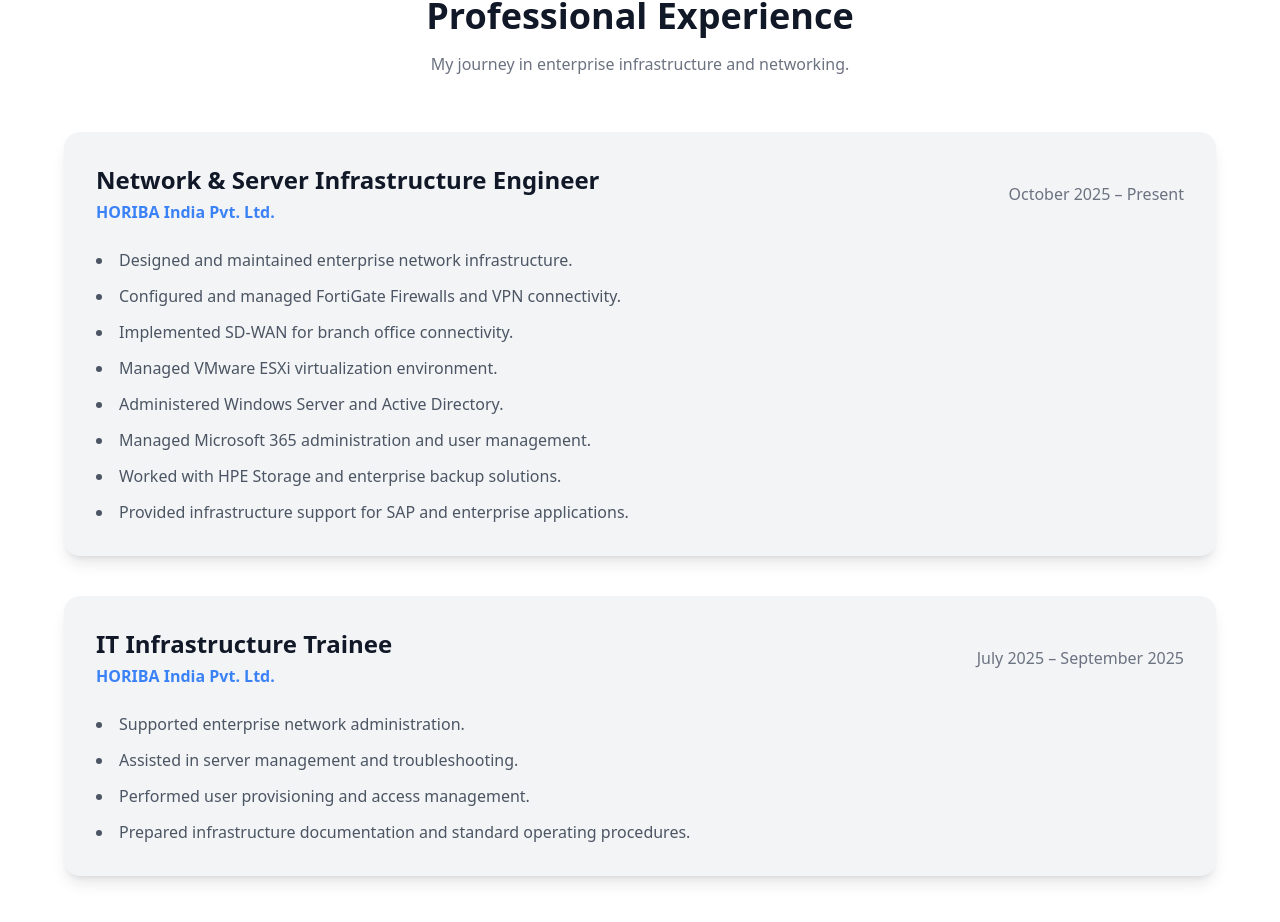
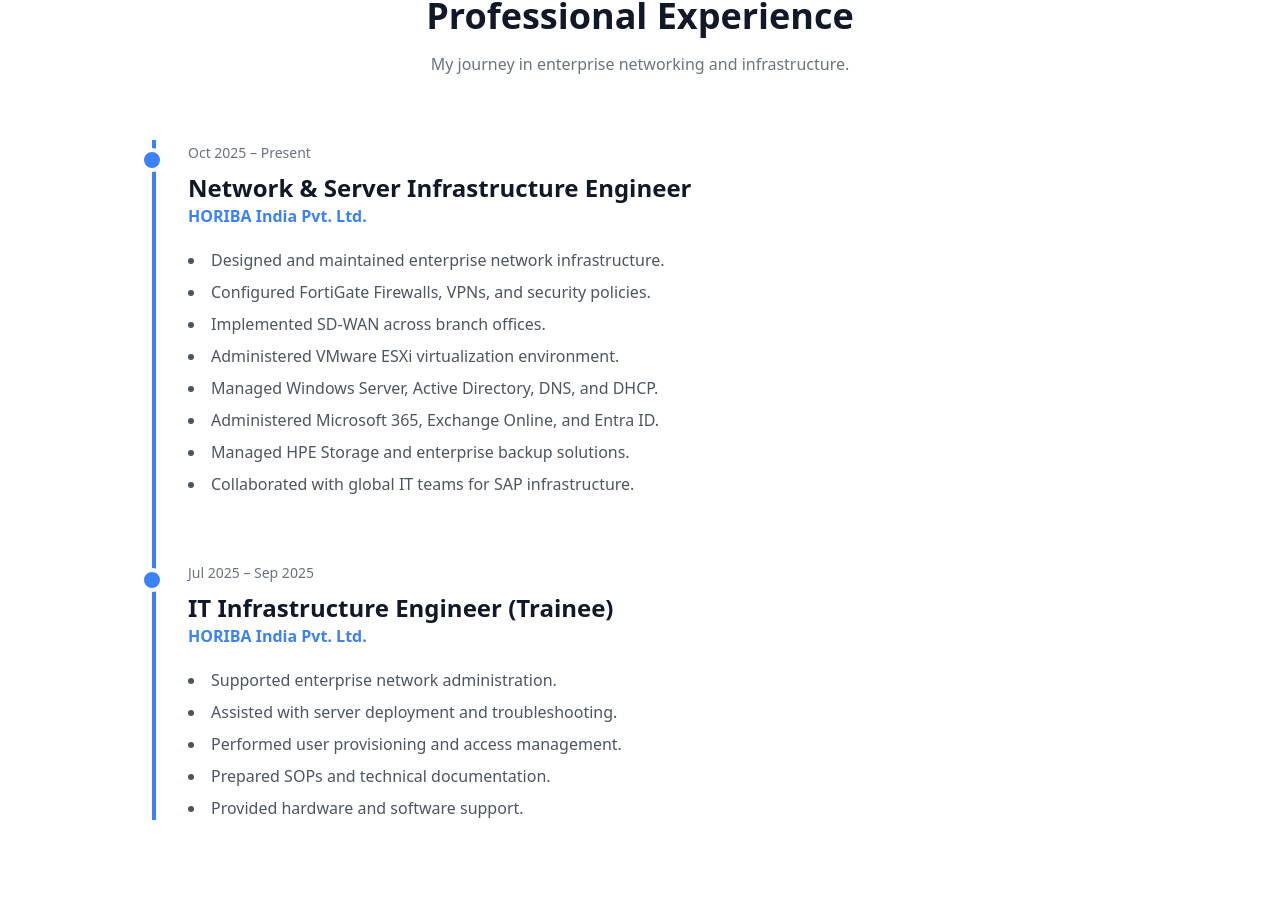
Before and after one commit to Shiven-gupta/my-portfolio, a React (Create React App) app: page / in a window 1280 px wide. Shown: the part 3636-4558 px from the top of the page. Built offline with nearby package versions, Linux system fonts and the light colour scheme.

Commit message:
Experience.jsx

```diff
--- a/src/components/Experience.jsx
+++ b/src/components/Experience.jsx
@@ -1,29 +1,30 @@
 export default function Experience() {
   const experiences = [
     {
+      role: "Network & Server Infrastructure Engineer",
       company: "HORIBA India Pvt. Ltd.",
-      role: "Network & Server Infrastructure Engineer",
-      duration: "October 2025 – Present",
+      duration: "Oct 2025 – Present",
       responsibilities: [
         "Designed and maintained enterprise network infrastructure.",
-        "Configured and managed FortiGate Firewalls and VPN connectivity.",
-        "Implemented SD-WAN for branch office connectivity.",
-        "Managed VMware ESXi virtualization environment.",
-        "Administered Windows Server and Active Directory.",
-        "Managed Microsoft 365 administration and user management.",
-        "Worked with HPE Storage and enterprise backup solutions.",
-        "Provided infrastructure support for SAP and enterprise applications.",
+        "Configured FortiGate Firewalls, VPNs, and security policies.",
+        "Implemented SD-WAN across branch offices.",
+        "Administered VMware ESXi virtualization environment.",
+        "Managed Windows Server, Active Directory, DNS, and DHCP.",
+        "Administered Microsoft 365, Exchange Online, and Entra ID.",
+        "Managed HPE Storage and enterprise backup solutions.",
+        "Collaborated with global IT teams for SAP infrastructure.",
       ],
     },
     {
+      role: "IT Infrastructure Engineer (Trainee)",
       company: "HORIBA India Pvt. Ltd.",
-      role: "IT Infrastructure Trainee",
-      duration: "July 2025 – September 2025",
+      duration: "Jul 2025 – Sep 2025",
       responsibilities: [
         "Supported enterprise network administration.",
-        "Assisted in server management and troubleshooting.",
+        "Assisted with server deployment and troubleshooting.",
         "Performed user provisioning and access management.",
-        "Prepared infrastructure documentation and standard operating procedures.",
+        "Prepared SOPs and technical documentation.",
+        "Provided hardware and software support.",
       ],
     },
   ];
@@ -33,43 +34,38 @@
       id="experience"
       className="bg-white dark:bg-gray-900 py-20 px-6"
     >
-      <div className="max-w-6xl mx-auto">
+      <div className="max-w-5xl mx-auto">
 
-        <div className="text-center mb-14">
+        <div className="text-center mb-16">
           <h2 className="text-4xl font-bold">
             Professional Experience
           </h2>
 
-          <p className="text-gray-500 mt-4">
-            My journey in enterprise infrastructure and networking.
+          <p className="mt-4 text-gray-500">
+            My journey in enterprise networking and infrastructure.
           </p>
         </div>
 
-        <div className="space-y-10">
+        <div className="relative border-l-4 border-blue-500 ml-6">
 
           {experiences.map((exp, index) => (
-            <div
-              key={index}
-              className="bg-gray-100 dark:bg-gray-800 rounded-2xl shadow-lg p-8 hover:shadow-xl transition"
-            >
-              <div className="flex flex-col md:flex-row md:justify-between md:items-center">
+            <div key={index} className="mb-16 ml-8 relative">
 
-                <div>
-                  <h3 className="text-2xl font-bold">
-                    {exp.role}
-                  </h3>
+              <div className="absolute -left-12 top-2 w-6 h-6 bg-blue-500 rounded-full border-4 border-white dark:border-gray-900"></div>
 
-                  <h4 className="text-blue-500 font-semibold mt-1">
-                    {exp.company}
-                  </h4>
-                </div>
+              <span className="text-sm text-gray-500">
+                {exp.duration}
+              </span>
 
-                <span className="text-gray-500 mt-4 md:mt-0">
-                  {exp.duration}
-                </span>
-              </div>
+              <h3 className="text-2xl font-bold mt-2">
+                {exp.role}
+              </h3>
 
-              <ul className="mt-6 space-y-3 list-disc list-inside text-gray-600 dark:text-gray-300">
+              <h4 className="text-blue-500 font-semibold">
+                {exp.company}
+              </h4>
+
+              <ul className="mt-5 space-y-2 text-gray-600 dark:text-gray-300 list-disc list-inside">
                 {exp.responsibilities.map((item, i) => (
                   <li key={i}>{item}</li>
                 ))}
@@ -79,6 +75,7 @@
           ))}
 
         </div>
+
       </div>
     </section>
   );
```
